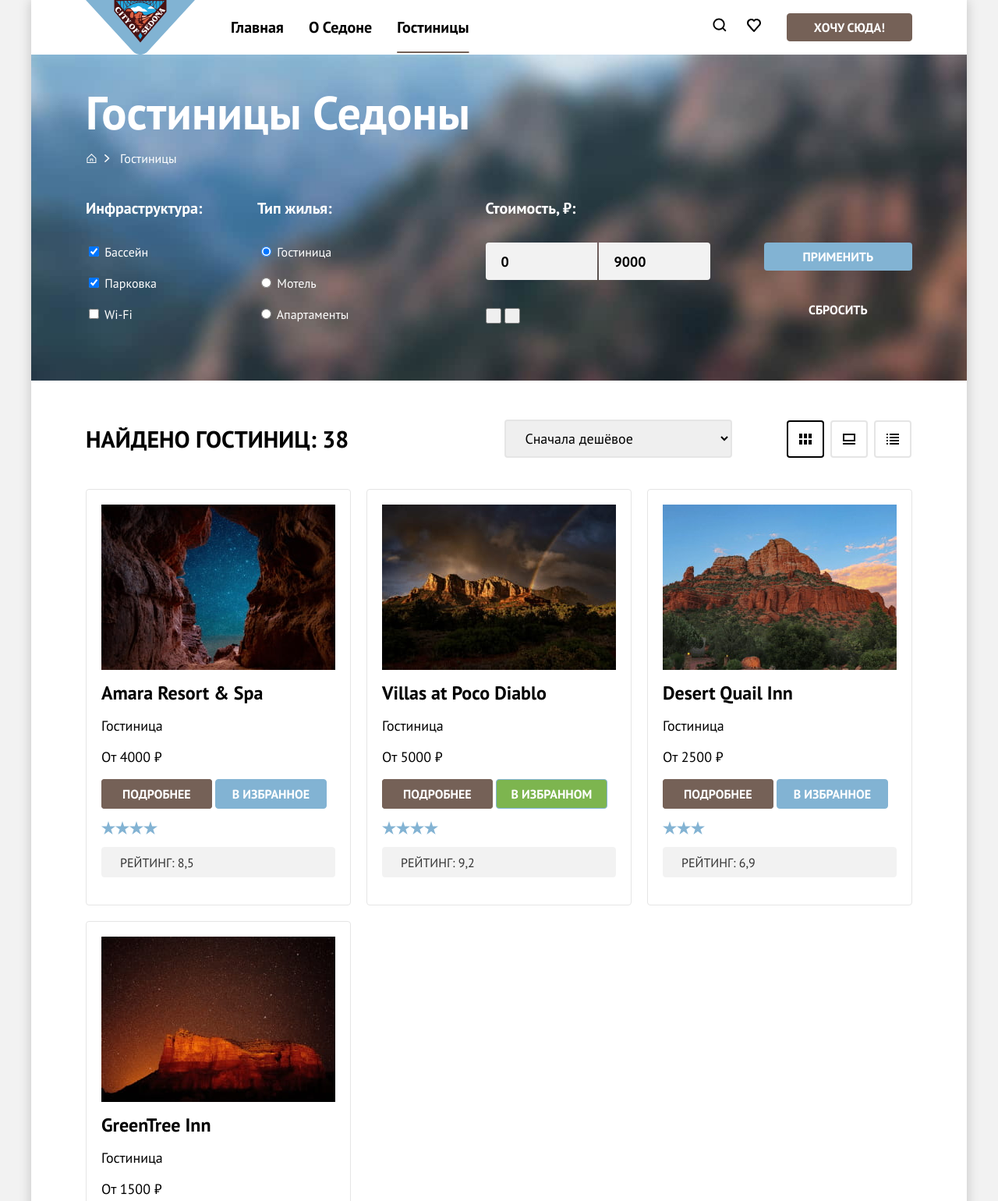
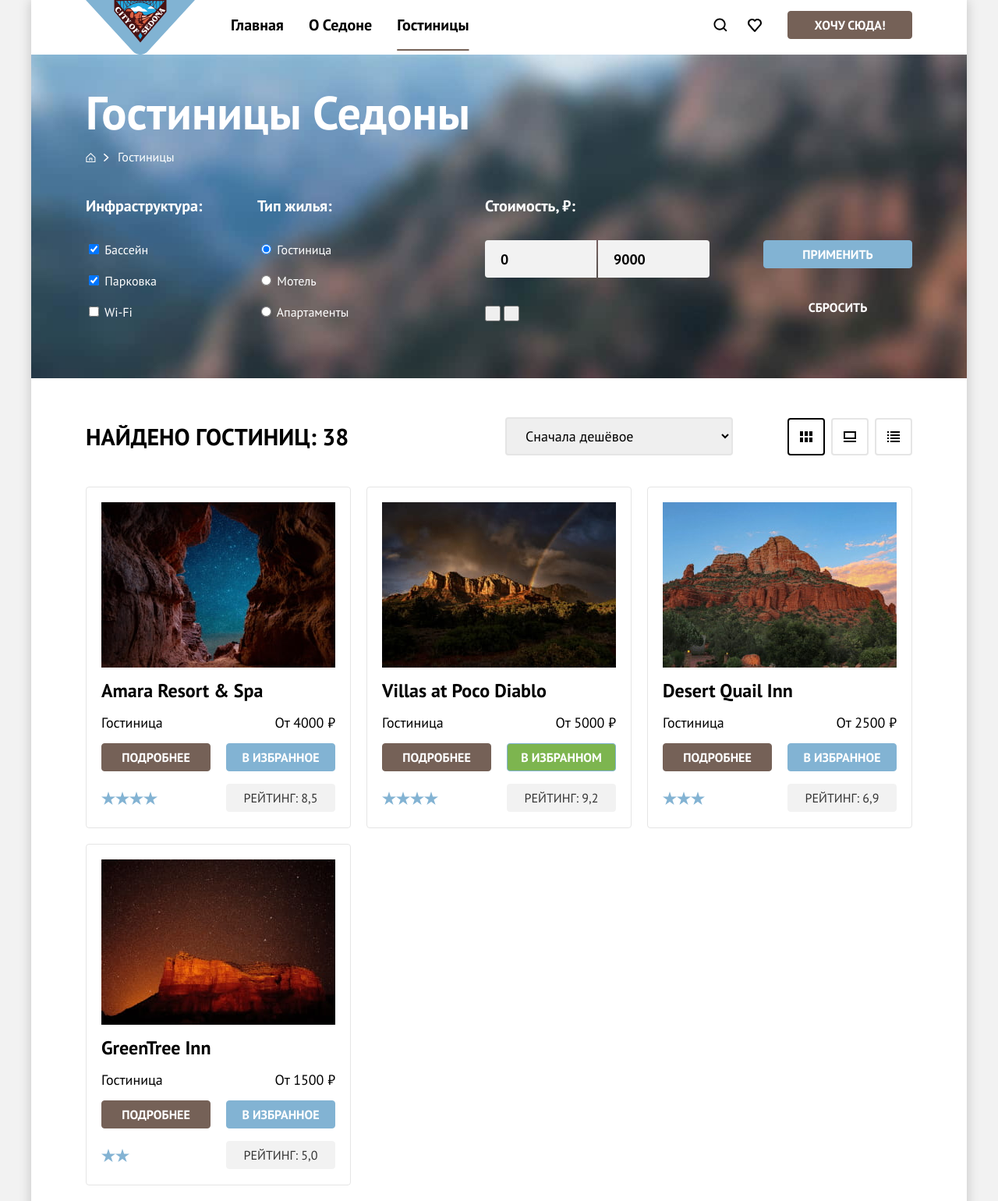
Before and after one commit to htmlacademy-htmlcss/2373365-sedona-37, a plain HTML site: page catalog.html in a window 1280 px wide. Shown: the top 1540 px of the page at 78% size. Drawn offline with Linux system fonts and the light colour scheme.

Commit message:
Update #7

```diff
--- a/styles/styles.css
+++ b/styles/styles.css
@@ -74,17 +74,22 @@ body {
 
 .list {
     list-style-type: none;
+    padding: 0;
+    margin: 0;
 }
 
 .link {
     text-decoration: none;
 }
 
+.page-header {
+    padding: 0 70px;
+}
+
 .navigation {
     display: flex;
     flex-wrap: wrap;
     width: 1060px;
-    margin-left: 70px;
 }
 
 .logo {
@@ -95,15 +100,14 @@ body {
 
 .navigation .list {
     display: flex;
-    align-items: center;
+    align-items: start;
     flex-wrap: wrap;
     padding: 0;
 }
 
 .navigation-list {
-    margin: 0;
     margin-left: 30px;
-    flex-grow: 1;
+    max-width: 500px;
 }
 
 .navigation-item {
@@ -120,9 +124,8 @@ body {
 }
 
 .navigation-user {
-    max-width: 400px;
-    margin: auto;
-    margin-right: 0;
+    max-width: 350px;
+    margin-left: auto;
 }
 
 .navigation-list .active {
@@ -153,24 +156,32 @@ body {
     background-image: url("../images/icons/heart.svg");
 }
 
+.navigation-button,
+.search-link,
+.product-link,
+.product-button,
+.product-rate,
+.catalog-buttons .button,
+.appointment-form .button {
+    font-family: inherit;
+    padding-top: 7px;
+    padding-bottom: 7px;
+    text-align: center;
+    border-radius: 4px;
+    text-transform: uppercase;
+}
+
 .navigation-button {
-    display: flex;
     min-width: 160px;
-    height: 36px;
-    padding: 8px 34px;
-    font-family: inherit;
+    min-height: 36px;
+    margin-top: 14px;
+    margin-left: 20px;
     font-size: 16px;
     line-height: 20px;
     font-weight: 700;
     color: #ffffff;
     background-color: #756157;
-    text-transform: uppercase;
     border: 1px solid #756157;
-    border-radius: 4px;
-    justify-content: center;
-    align-items: center;
-    margin-left: 20px;
-    cursor: pointer;
 }
 
 .hero {
@@ -255,19 +266,16 @@ body {
 .features-list {
     display: flex;
     flex-wrap: wrap;
-    margin: 0;
-    padding: 0;
+    width: 1200px;
 }
 
 .advantages-item,
 .features-item {
     display: flex;
-    flex-wrap: wrap;
     width: 400px;
     min-height: 385px;
     align-items: center;
 }
-
 
 .advantages-content,
 .features-content {
@@ -289,6 +297,7 @@ body {
     line-height: 21px;
     color: #333333;
     margin: 0;
+
 }
 
 .advantages-description::before {
@@ -302,12 +311,13 @@ body {
 
 .advantages-item:nth-child(4n+1) .advantages-description::before {
     background: #FFFFFF4D;
+
 }
 
 .advantages-item:nth-child(4n+1) {
     background-color: #82B3D3;
     color: #FFFFFF;
-    width: 100%;
+    min-width: 100%;
 }
 
 .advantages-item:nth-child(4n+1) .advantages-description {
@@ -363,7 +373,10 @@ body {
 }
 
 .search-hotel {
+    display: flex;
+    flex-direction: column;
     padding-top: 96px;
+    justify-content: center;
 }
 
 .search-hotel .title {
@@ -371,24 +384,20 @@ body {
 }
 
 .search-hotel .text {
+    margin: auto;
     margin-bottom: 54px;
-    margin-left: auto;
-    margin-right: auto;
     width: 592px;
 }
 
-.search-hotel .link {
-    display: flex;
-    width: 376px;
+.search-link {
+    min-width: 376px;
     min-height: 52px;
+    font-size: 20px;
+    font-weight: 700;
     line-height: 36px;
     color: #ffffff;
     background-color: #756157;
-    text-transform: uppercase;
     border: 1px solid #756157;
-    border-radius: 4px;
-    justify-content: center;
-    align-items: center;
     margin: auto;
 }
 
@@ -397,9 +406,8 @@ body {
 }
 
 .footer-subscribe .text {
+    margin: auto;
     margin-bottom: 54px;
-    margin-left: auto;
-    margin-right: auto;
     width: 475px;
 }
 
@@ -425,23 +433,23 @@ body {
 .appointment-form {
     display: flex;
     justify-content: center;
+    min-height: 52px;
 }
 
 .appointment-form .button {
+    min-width: 232px;
     font-size: 20px;
     line-height: 36px;
     font-weight: 700;
     color: #ffffff;
     background-color: #82B3D3;
-    text-transform: uppercase;
     border: 1px solid #82B3D3;
     border-radius: 0 4px 4px 0;
-    padding: 8px 50px;
-    border-style: none;
-    cursor: pointer;
 }
 
 .form-label input {
+    font-family: inherit;
+    width: 452px;
     font-size: 18px;
     line-height: 24px;
     padding: 14px 20px;
@@ -451,66 +459,40 @@ body {
 }
 
 .footer-contacts {
-    padding-top: 40px;
-    padding-bottom: 30px;
+    padding: 40px 70px 30px 70px;
+}
+
+.contacts-list {
+    display: flex;
+    flex-wrap: wrap;
+    justify-content: space-between;
 }
 
 .phone {
+    display: block;
     font-size: 40px;
     line-height: 40px;
     color: #000000;
+    width: 350px;
+    margin: auto;
 }
 
-.contacts-list,
 .social-list {
+    display: grid;
+    grid-template-columns: repeat(3, 1fr);
+    min-width: 142px;
+    min-height: 40px;
+}
+
+.social-link,
+.academy-link {
     display: flex;
-    flex-wrap: wrap;
-    margin: 0;
-    padding: 0;
+    height: 40px;
+    justify-content: center;
     align-items: center;
 }
 
-.social-list {
-    min-width: 142px;
-    min-height: 40px;
-    margin-left: 70px;
-}
 
-.social-item {
-    min-width: 47px;
-    flex-grow: 1;
-}
-
-.social-link {
-    display: block;
-    height: 40px;
-}
-
-.social-link svg {
-    height: 40px;
-    margin: auto;
-}
-
-.academy-link {
-    display: block;
-    height: 40px;
-}
-
-.social-link svg {
-    height: 40px;
-    margin: auto;
-}
-
-.contacts-item:nth-child(even) {
-    width: 720px;
-    justify-self: end;
-}
-
-.contacts-item:last-child {
-    width: 115px;
-    margin-left: auto;
-    margin-right: 70px;
-}
 
 
 /* catalog */
@@ -536,19 +518,19 @@ body {
 .breadcrumbs {
     display: flex;
     flex-wrap: wrap;
-    padding: 0;
-    margin: 0;
     margin-bottom: 40px;
     align-items: baseline;
 }
 
 .breadcrumbs-item:first-child {
-    width: 15px;
-    height: 24px;
+    height: 21px;
+    width: 13px;
+    margin: 0;
     background-repeat: no-repeat;
-    background-position: center;
+    background-position-y: center;
     background-image: url("../images/icons/home.svg");
     margin-top: auto;
+
 }
 
 .breadcrumbs-item:first-child::after {
@@ -557,38 +539,38 @@ body {
     background-image: url("../images/icons/arrow.svg");
     background-repeat: no-repeat;
     background-size: auto;
-    background-position: center;
-    height: 24px;
-    width: 7px;
-    margin-left: 24px;
+    background-position-y: center;
+    height: 22px;
+    width: 8px;
+    margin-left: 23px;
 }
 
 .breadcrumbs-index {
     display: block;
-    height: 24px;
-    padding: 10px;
+    height: 21px;
+    width: 20px;
     position: absolute;
 }
 
 .breadcrumbs-link {
     display: block;
-    margin-left: 29px;
+    margin-left: 28px;
+    line-height: 21px;
 }
 
 .catalog-form {
     display: flex;
-    gap: 70px;
+
 }
 
 .catalog-group {
     padding: 0;
     margin: 0;
+    margin-right: 70px;
     border-style: none;
 }
 
 .catalog-list {
-    padding: 0;
-    margin: 0;
     width: 150px;
 }
 
@@ -644,7 +626,6 @@ body {
     justify-content: space-between;
     align-items: center;
     padding: 12px 20px;
-    gap: 260px;
     width: 143px;
     height: 48px;
     background-color: #F2F2F2;
@@ -661,25 +642,23 @@ body {
     margin-top: 56px;
     display: flex;
     flex-direction: column;
-    gap: 32px;
 }
 
 .catalog-buttons .button {
     color: #FFFFFF;
-    font-family: inherit;
+    min-height: 36px;
+    min-width: 191px;
     font-size: 16px;
     line-height: 20px;
     font-weight: 700;
     background-color: #82B3D3;
-    text-transform: uppercase;
     border: 1px solid #82B3D3;
-    border-radius: 4px;
-    border-style: none;
-    padding: 8px 50px;
 }
 
 .catalog-buttons .button-reset {
     background-color: transparent;
+    margin-top: 32px;
+    border-style: none;
 }
 
 .select-control {
@@ -690,18 +669,17 @@ body {
     padding: 12px 20px;
     border-radius: 4px;
     border: 2px solid #E5E5E5;
-    margin-left: 200px;
+    margin-left: auto;
     width: 292px;
     height: 49px;
 }
 
 .catalog-products {
-    padding-top: 50px;
+    padding: 50px 70px 40px 70px;
 }
 
 .catalog-sorting {
     display: flex;
-    margin-left: 70px;
     align-items: center;
     width: 1060px;
     margin-bottom: 40px;
@@ -709,8 +687,7 @@ body {
 
 .catalog-view {
     display: flex;
-    margin-left: 70px;
-    gap: 8px;
+    margin-left: 62px;
 }
 
 .catalog-view .button {
@@ -721,6 +698,7 @@ body {
     border-radius: 4px;
     background-color: #FFFFFF;
     border: 2px solid #E5E5E5;
+    margin-left: 8px;
 }
 
 .catalog-view .button-light {
@@ -740,51 +718,53 @@ body {
 }
 
 .product-list {
-    display: flex;
+    display: grid;
+    grid-template-columns: repeat(3, 340px);
     gap: 20px;
-    flex-wrap: wrap;
-    margin: 0;
-    padding: 0;
-    margin-left: 70px;
-    width: 1060px;
     border-bottom: 1px solid #E6E6E6;
     padding-bottom: 40px;
 }
 
 .product-card {
-    width: 340px;
+    display: grid;
+    min-height: 438px;
+    grid-template-columns: repeat(2, 1fr);
+    grid-template-rows: repeat(5, min-content);
+    gap: 16px;
     border: 1px solid #E5E5E5;
     border-radius: 4px;
     padding: 19px;
 }
 
 .product-image {
+    grid-area: 1/1/2/-1;
     display: block;
     margin: 0;
     padding: 0;
+    object-fit: cover;
 }
 
 .product-title {
+    grid-area: 2/1/3/-1;
     text-transform: none;
-    margin: 16px 0;
 }
 
 .product-type,
 .product-price {
     font-size: 18px;
+    line-height: 21px;
     margin: 0;
-    margin-bottom: 16px;
 }
 
 .product-link,
 .product-button,
 .product-rate {
-    font-family: inherit;
-    min-width: 143px;
     font-size: 16px;
     line-height: 20px;
-    text-transform: uppercase;
-    border-radius: 4px;
+    width: 140px;
+    min-height: 36px;
+    margin: 0;
+
 }
 
 .product-link,
@@ -794,34 +774,37 @@ body {
 }
 
 .product-rate {
-    font-weight: 400;
     color: #333333;
     background-color: #F2F2F2;
     border: 1px solid #F2F2F2;
-    padding: 9px 22px 8px 23px;
 }
 
 .product-link {
     background-color: #756157;
     border: 1px solid #756157;
-    padding: 8px 26px;
 }
 
 .product-button {
     background-color: #82B3D3;
     border: 1px solid #82B3D3;
-    padding: 8px 20px;
+}
+
+.product-button,
+.product-price,
+.product-rate {
+    margin-left: auto;
 }
 
 .product-card .active {
     background-color: #7DB54F;
-    padding: 8px 18px;
 }
 
 .product-stars {
     background-image: url("../images/icons/star.svg");
     background-repeat: repeat-x;
-    height: 17px;
+    background-position-y: center;
+    height: 100%;
+    margin: 0;
 }
 
 .star-4 {
@@ -839,11 +822,7 @@ body {
 .pagination {
     display: flex;
     flex-wrap: wrap;
-    gap: 8px;
-    padding: 0;
     padding-top: 40px;
-    margin: 0;
-    margin-left: 70px;
 }
 
 .pagination-item {
@@ -855,6 +834,7 @@ body {
     display: flex;
     justify-content: center;
     align-items: center;
+    margin-left: 8px;
 }
 
 .pagination-link {
@@ -868,6 +848,7 @@ body {
 .pagination-item:first-child {
     background-color: #F2F2F2;
     border: 1px solid #F2F2F2;
+    margin: 0;
 }
 
 .pagination-item:nth-child(5) {
```
Also changed, not shown: index.html (+3 -2 lines).
